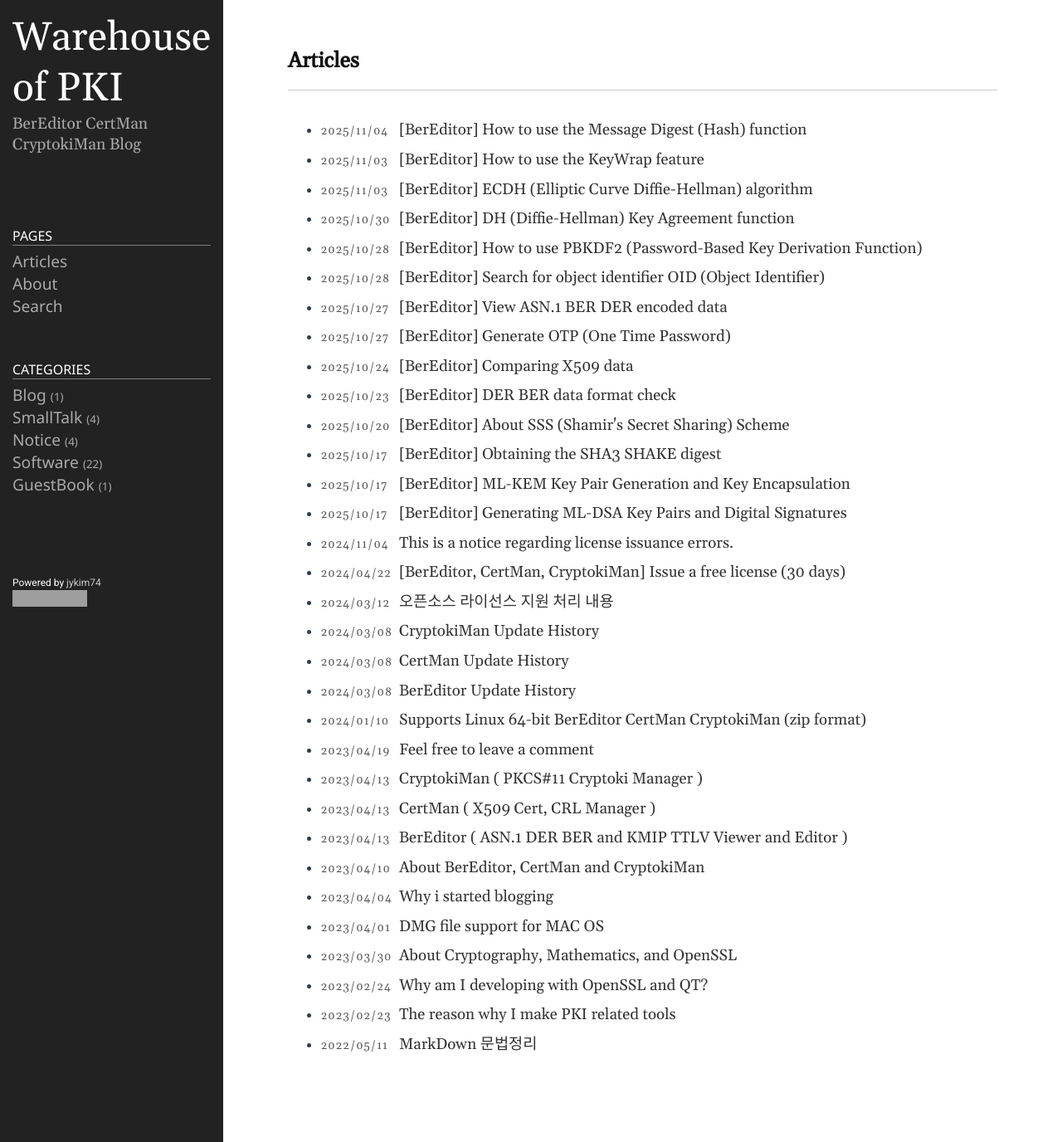
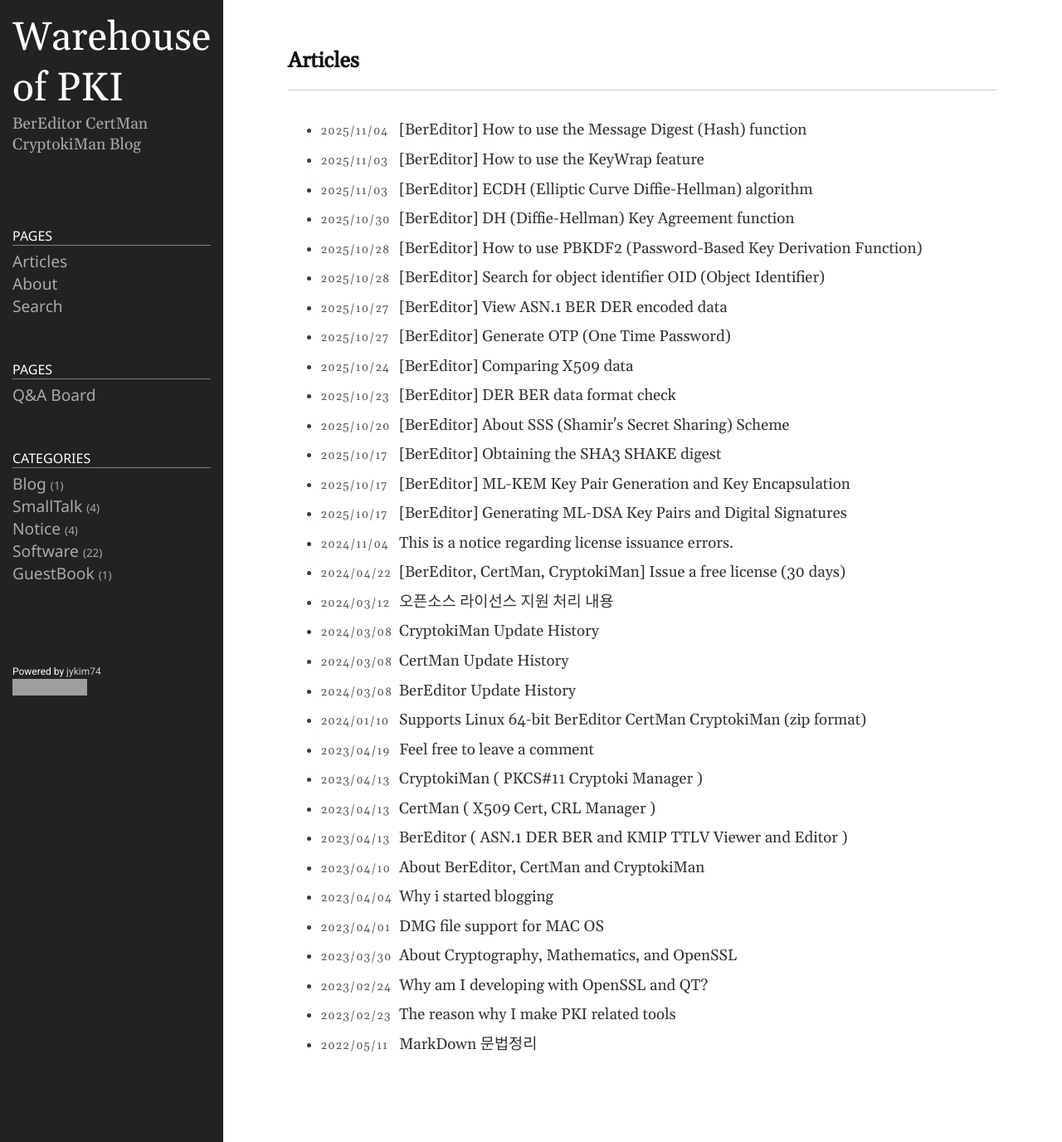
Before and after one commit to jykim74/jykim74.github.io, a Jekyll site: the page built from index.md, in a window 1280 px wide. Shown: the whole page at 83% size. Built offline with Jekyll 4.4.1, drawn with Linux system fonts in a browser that asks for light colours; nearby versions of some CDN libraries; grey boxes are pictures that could not be loaded.

Commit message:
Q&A board link

```diff
--- a/_includes/sidebar.html
+++ b/_includes/sidebar.html
@@ -33,6 +33,16 @@
 </div>
 
 <div class="sidebar-item sidebar-nav">
+	<ul class="nav">
+      <li class="nav-title">Pages</li>
+	  <li>
+	  	<a class="nav-item" href="https://groups.google.com/g/bereditor">Q&A board</a>
+	  </li>
+	</ul>
+</div>
+
+
+<div class="sidebar-item sidebar-nav">
   	<ul class="nav">
 			<li class="nav-title">Categories</li>
 	    {% for category in site.categories %}
```
